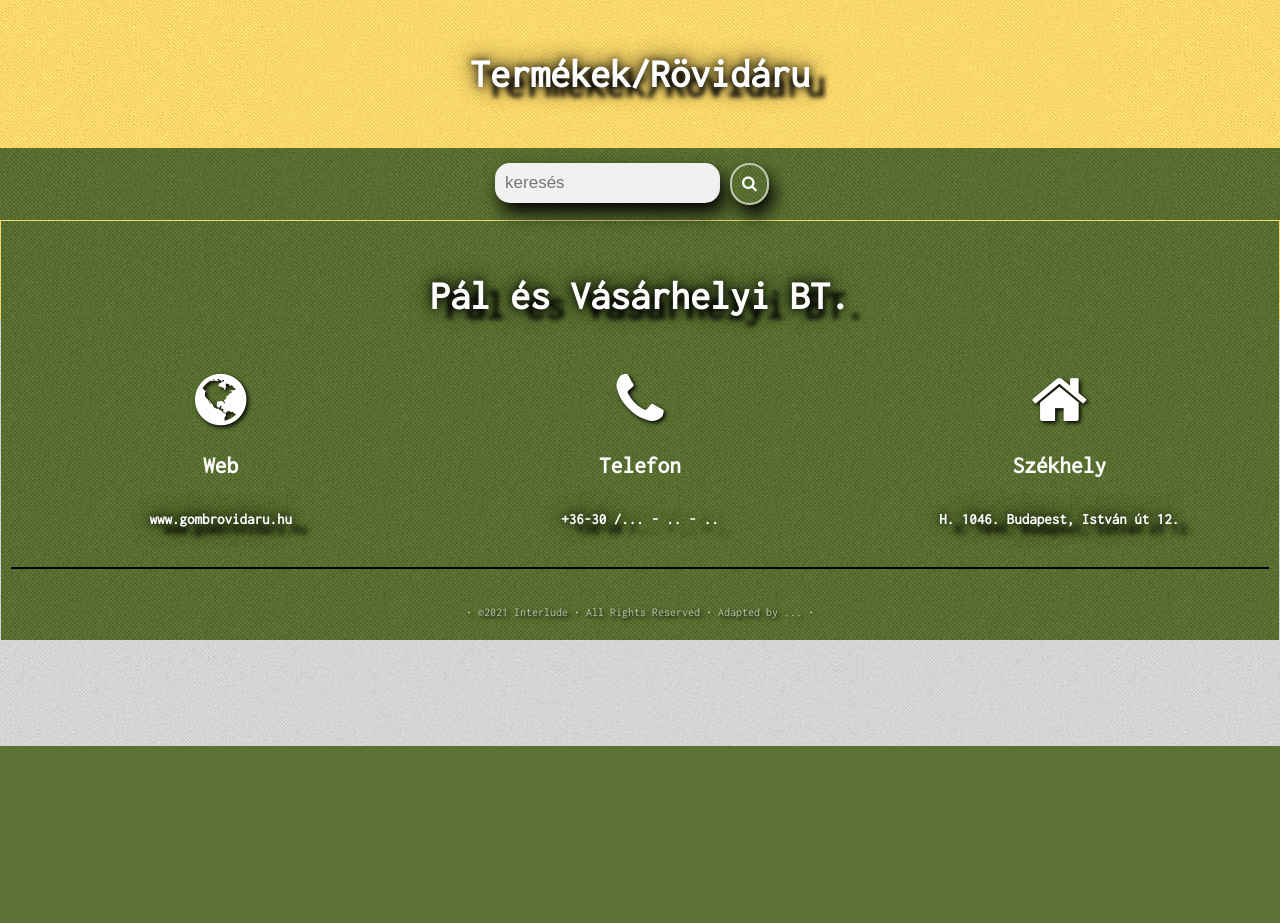
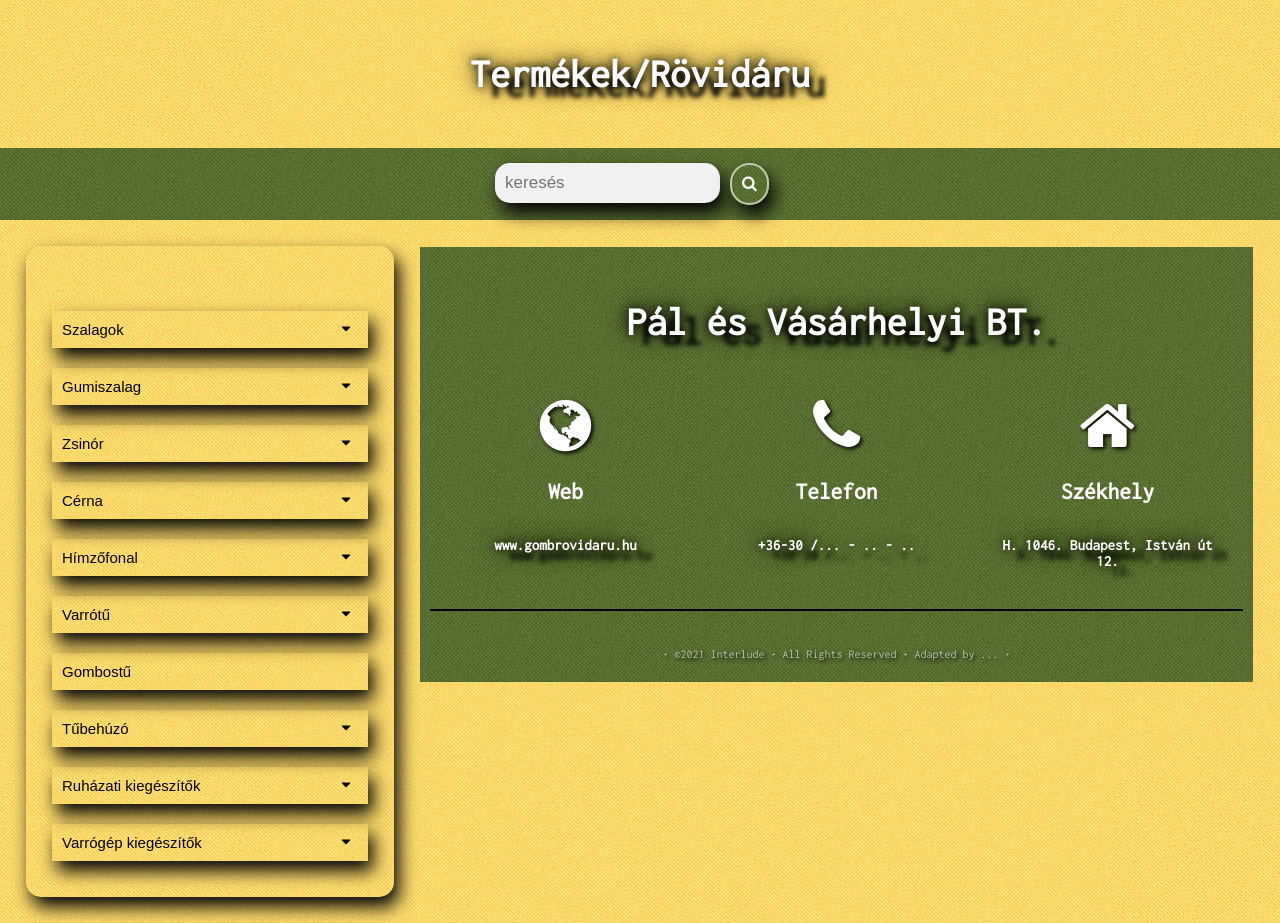
Before and after one commit to l4kyxa/AFP2021_1_LB_A, a PHP site: page /rovidaru.php in a window 1280 px wide. Shown: the part 54-977 px from the top of the page. Before the commit the page ends 800 px from the top, so only its background shows below. Run offline with PHP 8.4, Linux system fonts and the light colour scheme.

Commit message:
rovidaru.php-oldalsó menü létrehozása lista elemek feltöltése

```diff
--- a/Front-End/rovidaru.php
+++ b/Front-End/rovidaru.php
@@ -46,6 +46,110 @@
         </div>
     </div>
 
+
+    <div id="box_2">
+        <div class="col-container">
+            <div class="col-30">
+                <div class="sidenav">
+                    <button class="dropdown-btn">Szalagok<i class="fa fa-caret-down"></i></button>
+                    <div class="dropdown-container">
+                        <a href="#"> ➤ Szatén szalag</a>
+                        <a href="#"> ➤ Ripsz szalag</a>
+                        <a href="#"> ➤ Nemzeti színű szalag</a>
+                        <a href="#"> ➤ Koptató szalag</a>
+                        <a href="#"> ➤ Függönybehúzó szalag</a>
+                        <a href="#"> ➤ Danubia szalag</a>
+                        <a href="#"> ➤ Heveder</a>
+                        <a href="#"> ➤ Köpper szalag</a>
+                        <a href="#"> ➤ Babpertli</a>
+                        <a href="#"> ➤ Vetex</a>
+                        <a href="#"> ➤ Mérőszalag</a>
+                        <a href="#"> ➤ Függönybehúzó szalag</a>
+                        <button class="dropdown-btn">Ferdepánt<i class="fa fa-caret-down"></i></button>
+                        <div class="dropdown-container">
+                            <a href="#"> ➤ Pamut ferdepánt</a>
+                            <a href="#"> ➤ Szatén ferdepánt</a>
+                        </div>
+                    </div>
+
+                    <button class="dropdown-btn">Gumiszalag<i class="fa fa-caret-down"></i></button>
+                    <div class="dropdown-container">
+                        <a href="#"> ➤ Csőgumi</a>
+                        <a href="#"> ➤ Szövött gumi</a>
+                        <a href="#"> ➤ Kötött gumi</a>
+                        <a href="#"> ➤ Gomblyukas gumi</a>
+                        <a href="#"> ➤ Ált. célú - szájmaszkhoz</a>
+                    </div>
+
+                    <button class="dropdown-btn">Zsinór<i class="fa fa-caret-down"></i></button>
+                    <div class="dropdown-container">
+                        <a href="#"> ➤ reluxa zsinór</a>
+                        <a href="#"> ➤ Műszálas zsinór</a>
+                    </div>
+
+                    <button class="dropdown-btn">Cérna<i class="fa fa-caret-down"></i></button>
+                    <div class="dropdown-container">
+                        <a href="#"> ➤ Ált. varrócérna Moon- 120</a>
+                        <a href="#"> ➤ DOR-TAK, sárga orsós 80</a>
+                        <a href="#"> ➤ Gépselyem cérna</a>
+                        <button class="dropdown-btn">Bőrvarró cérna<i class="fa fa-caret-down"></i></button>
+                        <div class="dropdown-container">
+                            <a href="#"> ➤ TYTAN 60, 120 m</a>
+                        </div>
+                    </div>
+
+                    <button class="dropdown-btn">Hímzőfonal<i class="fa fa-caret-down"></i></button>
+                    <div class="dropdown-container">
+                        <a href="#"> ➤ Puppets perlé pamut</a>
+                        <a href="#"> ➤ Puppets mouliné osztott</a>
+                    </div>
+
+                    <button class="dropdown-btn">Varrótű<i class="fa fa-caret-down"></i></button>
+                    <div class="dropdown-container">
+                        <a href="#"> ➤ Horgolótű</a>
+                        <a href="#"> ➤ Kötőtű</a>
+                        <a href="#"> ➤ Kárpitostű</a>
+                        <a href="#"> ➤ Zsákvarrótű</a>
+                        <a href="#"> ➤ Bőrvarrótű</a>
+                    </div>
+
+                    <button class="dropdown-btn">Gombostű</button>
+
+                    <button class="dropdown-btn">Tűbehúzó<i class="fa fa-caret-down"></i></button>
+                    <div class="dropdown-container">
+                        <a href="#"> ➤ Fém tűbehúzó</a>
+                        <a href="#"> ➤ Műanyag tűbehúzó</a>
+                    </div>
+
+                    <button class="dropdown-btn">Ruházati kiegészítők<i class="fa fa-caret-down"></i></button>
+                    <div class="dropdown-container">
+                        <button class="dropdown-btn"> ➤ Csatok<i class="fa fa-caret-down"></i></button>
+                        <div class="dropdown-container">
+                            <a href="#"> ➤ Övcsat</a>
+                            <a href="#"> ➤ Táska csat</a>
+                        </div>
+                        <a href="#"> ➤ Biztosítótű</a>
+                        <a href="#"> ➤ Párizsi kapocs</a>
+                        <a href="#"> ➤ Cipzár</a>
+                        <a href="#"> ➤ Cipőfűzők</a>
+                        <a href="#"> ➤ Tépőzár</a>
+                        <a href="#"> ➤ Nadrágtartó kiegészííők</a>
+                        <a href="#"> ➤ Folt cimkék</a>
+                        <a href="#"> ➤ Ovis jelek</a>
+                    </div>
+
+                    <button class="dropdown-btn">Varrógép kiegészítők<i class="fa fa-caret-down"></i></button>
+                    <div class="dropdown-container">
+                        <a href="#"> ➤ Varrógép tű</a>
+                        <a href="#"> ➤ Varrógép orsó</a>
+                    </div>
+
+                </div>
+            </div>
+
+            <div class="col-10">
+            </div>
+
 <!---->
 <div id="footer">
     <div id="box_1">
```
